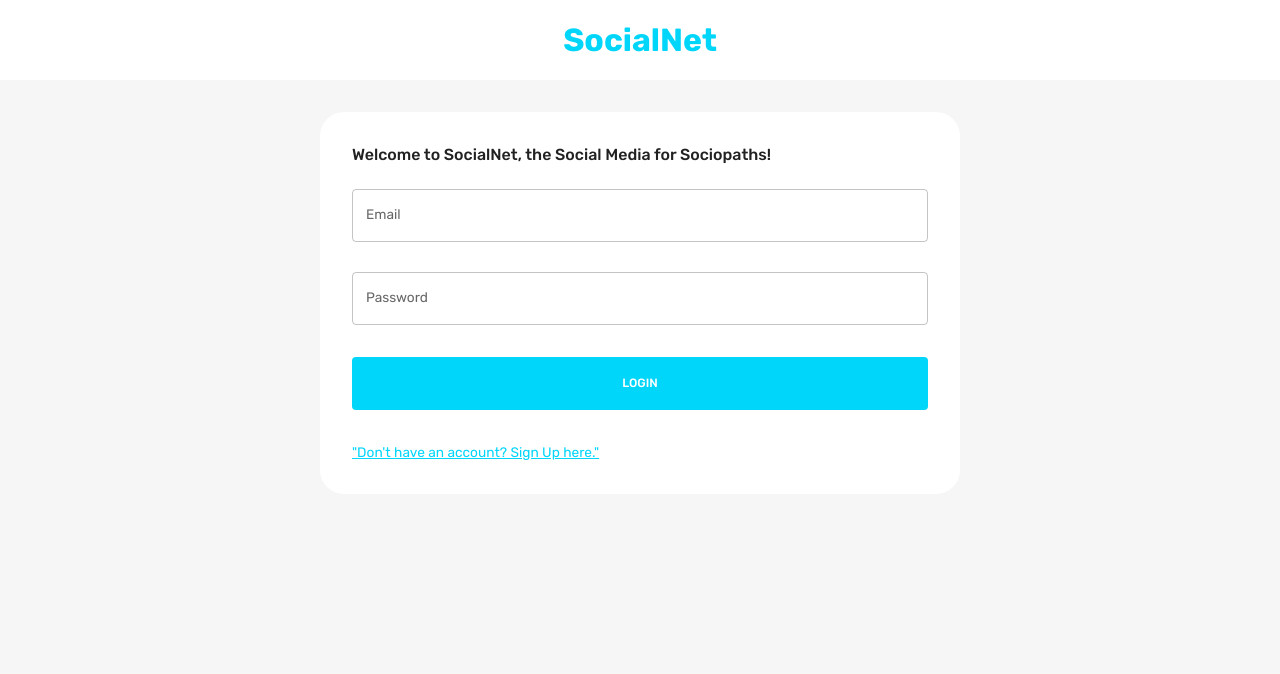
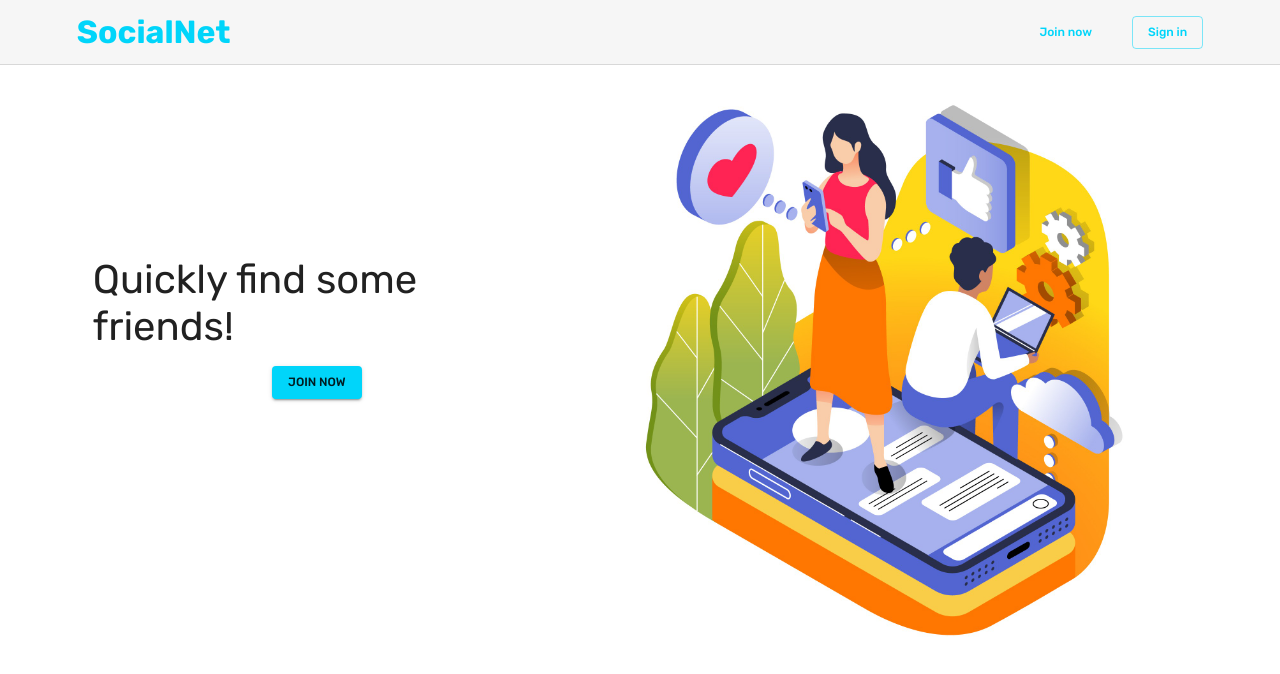
Before and after one commit to medvol/mern-social-network, a React (Create React App) app in the folder client/: page / in a window 1280 px wide. Shown: the top 674 px of the page. Built offline with nearby package versions, Linux system fonts and the light colour scheme; no server answers.

Commit message:
add: HomePage

```diff
--- a/client/public/index.html
+++ b/client/public/index.html
@@ -24,7 +24,7 @@
       work correctly both with client-side routing and a non-root public URL.
       Learn how to configure a non-root public URL by running `npm run build`.
     -->
-    <title>React App</title>
+    <title>Social-network-mern-app</title>
   </head>
   <body>
     <noscript>You need to enable JavaScript to run this app.</noscript>
--- a/client/src/components/Navbar/Navbar.jsx
+++ b/client/src/components/Navbar/Navbar.jsx
@@ -28,6 +28,7 @@ export const Navbar = () => {
         width: "100vw",
         zIndex: "100",
         borderBottom: `1px solid ${border}`,
+        boxShadow: "rgba(0, 0, 0, 0.15) 1.95px 1.95px 2.6px",
       }}
     >
       <FlexBetween gap="1.75rem">
--- a/client/src/components/PageRoutes/PagePoutes.jsx
+++ b/client/src/components/PageRoutes/PagePoutes.jsx
@@ -4,6 +4,7 @@ import { RestrictedRoute } from "components/RestrictedRoute";
 import { PrivateRoute } from "components/PrivateRoute";
 
 const HomePage = lazy(() => import("pages/HomePage"));
+const MainPage = lazy(() => import("pages/MainPage"));
 const LoginPage = lazy(() => import("pages/LoginPage"));
 const RegisterPage = lazy(() => import("pages/RegisterPage"));
 const ProfilePage = lazy(() => import("pages/ProfilePage"));
@@ -12,12 +13,13 @@ const NotFoundPage = lazy(() => import("pages/NotFoundPage"));
 export const PagePoutes = () => {
   return (
     <Routes>
-      <Route element={<RestrictedRoute redirectTo="/home" />}>
-        <Route path="/" element={<LoginPage />} />
+      <Route path="/" element={<HomePage />}/>
+      <Route element={<RestrictedRoute redirectTo="/main" />}>
+        <Route path="/login" element={<LoginPage />} />
         <Route path="/register" element={<RegisterPage />} />
       </Route>
       <Route element={<PrivateRoute redirectTo="/" />}>
-        <Route path="/home" element={<HomePage />} />
+        <Route path="/main" element={<MainPage />} />
         <Route path="/profile/:userId" element={<ProfilePage />} />
       </Route>
       <Route path="*" element={<NotFoundPage />} />
--- a/client/src/index.css
+++ b/client/src/index.css
@@ -30,6 +30,7 @@ a {
 
 img {
   display: block;
+  width:100%;
 }
 
 ::-webkit-scrollbar {
--- a/client/src/pages/HomePage.js
+++ b/client/src/pages/HomePage.js
@@ -1,75 +1,81 @@
-import { useEffect } from "react";
-import { useDispatch } from "react-redux";
-import { Box, useMediaQuery, Toolbar } from "@mui/material";
-import Navbar from "components/Navbar/Navbar";
-import UserWidget from "components/UserWidget/UserWidget";
-import AddPostWidget from "components/AddPostWidget/AddPostWidget";
-import PostList from "components/PostList/PostList";
-import Advertisement from "components/Advertisement/Advertisement";
-import BackToTop from "components/BackToTop/BackToTop";
-import RecommendedUsers from "components/RecommendedUsers/RecommendedUsers";
-import { useAuth } from "hooks/useAuth";
-import { getAllPosts } from "state/posts/operations";
+import { Link as RouterLink } from "react-router-dom";
+import {
+  Box,
+  useMediaQuery,
+  Button,
+  Typography,
+  useTheme,
+} from "@mui/material";
+import { Logo } from "components/Logo/Logo";
+import { FlexBetween } from "components/FlexBetween/FlexBetween.styled";
+import backgroundImage from "assets/homepage_image.jpg";
 
 export default function HomePage() {
-  const dispatch = useDispatch();
   const isNonMobileScreens = useMediaQuery("(min-width:1000px)");
-  const { user } = useAuth();
 
-  useEffect(() => {
-    dispatch(getAllPosts());
-  }, [dispatch]);
+  const theme = useTheme();
+  const border = theme.palette.divider;
 
   return (
-    <>
-      <Navbar />
-
-      <Toolbar id="back-to-top-anchor" />
-      <Box
+    <Box>
+      <FlexBetween
+        component="header"
+        sx={{
+          padding: "0.5rem 6% 0.5rem",
+          borderBottom: `1px solid ${border}`,
+          boxShadow: "rgba(0, 0, 0, 0.15) 1.95px 1.95px 2.6px",
+        }}
+      >
+        <Logo />
+        <FlexBetween gap="2rem">
+          <Button
+            component={RouterLink}
+            to="/register"
+            sx={{ textTransform: "none" }}
+          >
+            Join now
+          </Button>
+          <Button
+            variant="outlined"
+            component={RouterLink}
+            to="/login"
+            sx={{ textTransform: "none" }}
+          >
+            Sign in
+          </Button>
+        </FlexBetween>
+      </FlexBetween>
+      <FlexBetween
         component="main"
-        width="100%"
-        padding="2rem 6% 2rem"
-        display={isNonMobileScreens ? "flex" : "block"}
-        gap="0.5rem"
-        justifyContent="space-between"
-        alignItems="start"
-        position="relative"
-        overflow-y="auto"
+        sx={{
+          display: `${isNonMobileScreens ? "flex" : "block"}`,
+          gap: "0.5rem",
+          alignItems: `${isNonMobileScreens ? "start" : "none"}`,
+          width: "100%",
+          px: "6%",
+          backgroundColor: "white",
+        }}
       >
         <Box
           sx={{
-            position: `${isNonMobileScreens ? "sticky" : "static"}`,
-            flexBasis: `${isNonMobileScreens ? "26%" : undefined}`,
-            top: "6rem",
-            left: 0,
-            zIndex: 1,
+            display: "flex",
+            gap: "1rem",
+            flexDirection: "column",
+            alignItems: "center",
+            justifyContent: "space-between",
+            pt: `${isNonMobileScreens ? "12rem" : "1rem"}`,
+            px: "1rem",
           }}
         >
-          <UserWidget user={user} />
+          <Typography variant="h1">Quickly find some friends!</Typography>
+          <Button variant="contained" component={RouterLink} to="/register">
+            Join now
+          </Button>
         </Box>
-        <Box
-          flexBasis={isNonMobileScreens ? "42%" : undefined}
-          mt={isNonMobileScreens ? undefined : "2rem"}
-        >
-          <AddPostWidget />
-          <PostList />
+        <Box sx={{ flexBasis: "60%", overflow: "hidden" }}>
+          <img src={backgroundImage} alt="people communicate" />
         </Box>
-        {isNonMobileScreens && (
-          <Box
-            position="sticky"
-            sx={{
-              flexBasis: `${isNonMobileScreens ? "26%" : undefined}`,
-              top: "6rem",
-              left: 0,
-              zIndex: 1,
-            }}
-          >
-            <Advertisement />
-            <RecommendedUsers />
-          </Box>
-        )}
-        <BackToTop />
-      </Box>
-    </>
+      </FlexBetween>
+    </Box>
   );
 }
--- /dev/null
+++ b/client/src/pages/MainPage.js
@@ -0,0 +1,75 @@
+import { useEffect } from "react";
+import { useDispatch } from "react-redux";
+import { Box, useMediaQuery, Toolbar } from "@mui/material";
+import Navbar from "components/Navbar/Navbar";
+import UserWidget from "components/UserWidget/UserWidget";
+import AddPostWidget from "components/AddPostWidget/AddPostWidget";
+import PostList from "components/PostList/PostList";
+import Advertisement from "components/Advertisement/Advertisement";
+import BackToTop from "components/BackToTop/BackToTop";
+import RecommendedUsers from "components/RecommendedUsers/RecommendedUsers";
+import { useAuth } from "hooks/useAuth";
+import { getAllPosts } from "state/posts/operations";
+
+export default function MainPage() {
+  const dispatch = useDispatch();
+  const isNonMobileScreens = useMediaQuery("(min-width:1000px)");
+  const { user } = useAuth();
+
+  useEffect(() => {
+    dispatch(getAllPosts());
+  }, [dispatch]);
+
+  return (
+    <>
+      <Navbar />
+
+      <Toolbar id="back-to-top-anchor" />
+      <Box
+        component="main"
+        width="100%"
+        padding="2rem 6% 2rem"
+        display={isNonMobileScreens ? "flex" : "block"}
+        gap="0.5rem"
+        justifyContent="space-between"
+        alignItems="start"
+        position="relative"
+        overflow-y="auto"
+      >
+        <Box
+          sx={{
+            position: `${isNonMobileScreens ? "sticky" : "static"}`,
+            flexBasis: `${isNonMobileScreens ? "26%" : undefined}`,
+            top: "6rem",
+            left: 0,
+            zIndex: 1,
+          }}
+        >
+          <UserWidget user={user} />
+        </Box>
+        <Box
+          flexBasis={isNonMobileScreens ? "42%" : undefined}
+          mt={isNonMobileScreens ? undefined : "2rem"}
+        >
+          <AddPostWidget />
+          <PostList />
+        </Box>
+        {isNonMobileScreens && (
+          <Box
+            position="sticky"
+            sx={{
+              flexBasis: `${isNonMobileScreens ? "26%" : undefined}`,
+              top: "6rem",
+              left: 0,
+              zIndex: 1,
+            }}
+          >
+            <Advertisement />
+            <RecommendedUsers />
+          </Box>
+        )}
+        <BackToTop />
+      </Box>
+    </>
+  );
+}
```
Also changed, not shown: client/src/assets/homepage_image.jpg (added).
